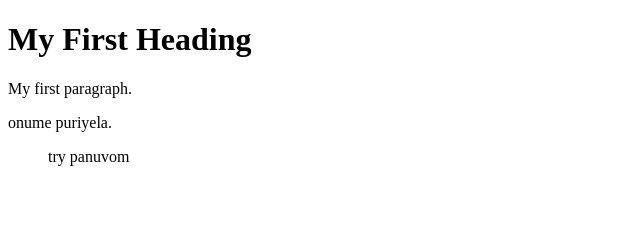
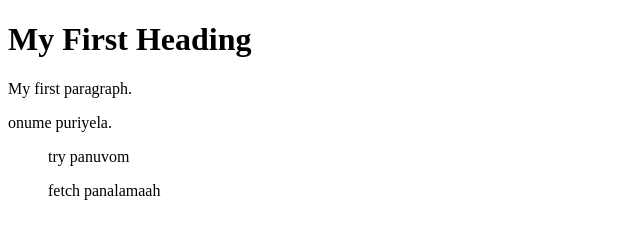
Before and after one commit to SanthoshDev1892/skdev, a plain HTML site: page index.html in a window 1280 px wide. Shown: the whole page, without its empty margins (0-640 px from the left). Drawn offline with Linux system fonts and the light colour scheme.

Commit message:
fetch prblm

```diff
--- a/index.html
+++ b/index.html
@@ -8,5 +8,6 @@
 <p>My first paragraph.</p>
 <p>onume puriyela.</p>
 <ul>try panuvom</ul>
+  <ul> fetch panalamaah</ul>
 </body>
 </html>
```
